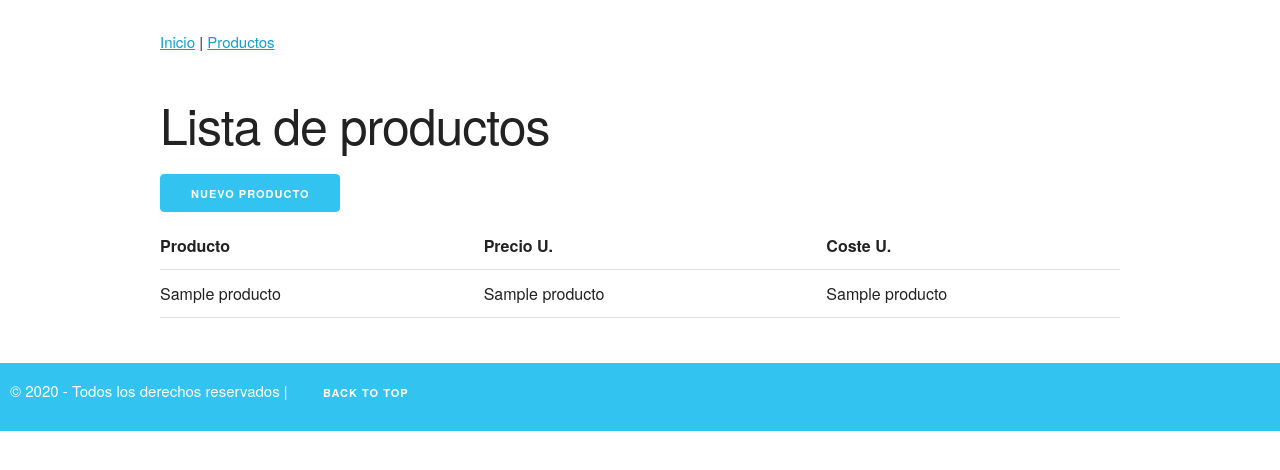
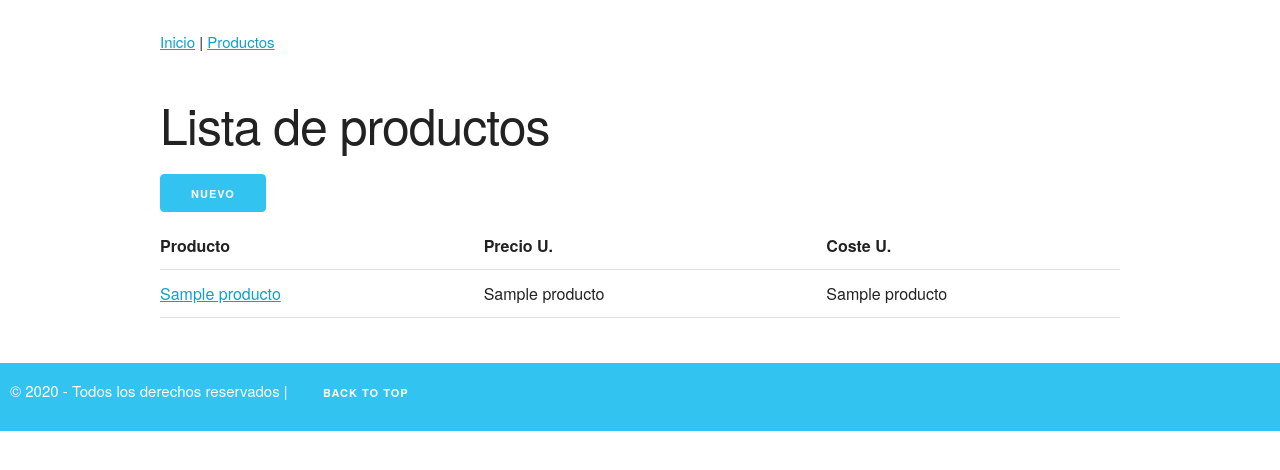
Before and after one commit to GCatSword/flask_ventas, a Flask app: template the_app/templates/productos.html in a window 1280 px wide. Shown: the part 44-514 px from the top of the page. Run offline with Flask 2, Linux system fonts and the light colour scheme; the template is opened without the code that fills it: most values are stand-ins (such as "Sample title", 1, 10 or a date in 2020); parts of the project's set-up code (start-up, migrations or seed data) failed here and were passed over.

Commit message:
fin flask

```diff
--- a/the_app/templates/productos.html
+++ b/the_app/templates/productos.html
@@ -1,23 +1,25 @@
 {% extends 'base.html' %}
 
-{% block titulo%}Listado de productos{% endblock %}
+{% block titulo %} Listado de productos {% endblock %}
 
 {% block contenido %}
     <h1>Lista de productos</h1>
-    <a class="button button-primary" href="/addproducto">Nuevo producto</a>
+    <a class="button button-primary" href="/addproducto">Nuevo</a>
     <table class="u-full-width">
         <tr>
             <th>Producto</th>
             <th>Precio U.</th>
             <th>Coste U.</th>
         </tr>
-        {% for producto in productos%}
+        {% for producto in productos %}
         <tr>
-            <td class="pais">{{ producto[1] }}</td>
+            <td class="producto"><a href="/modificaproducto?id={{producto[0]}}">{{ producto[1] }}</a></td>
             <td>{{ producto[2] }}</td>
             <td>{{ producto[3] }}</td>
 
         </tr>
         {% endfor %}
     </table>
+
+
 {% endblock %}
```
Also changed, not shown: data/ventas.db.
